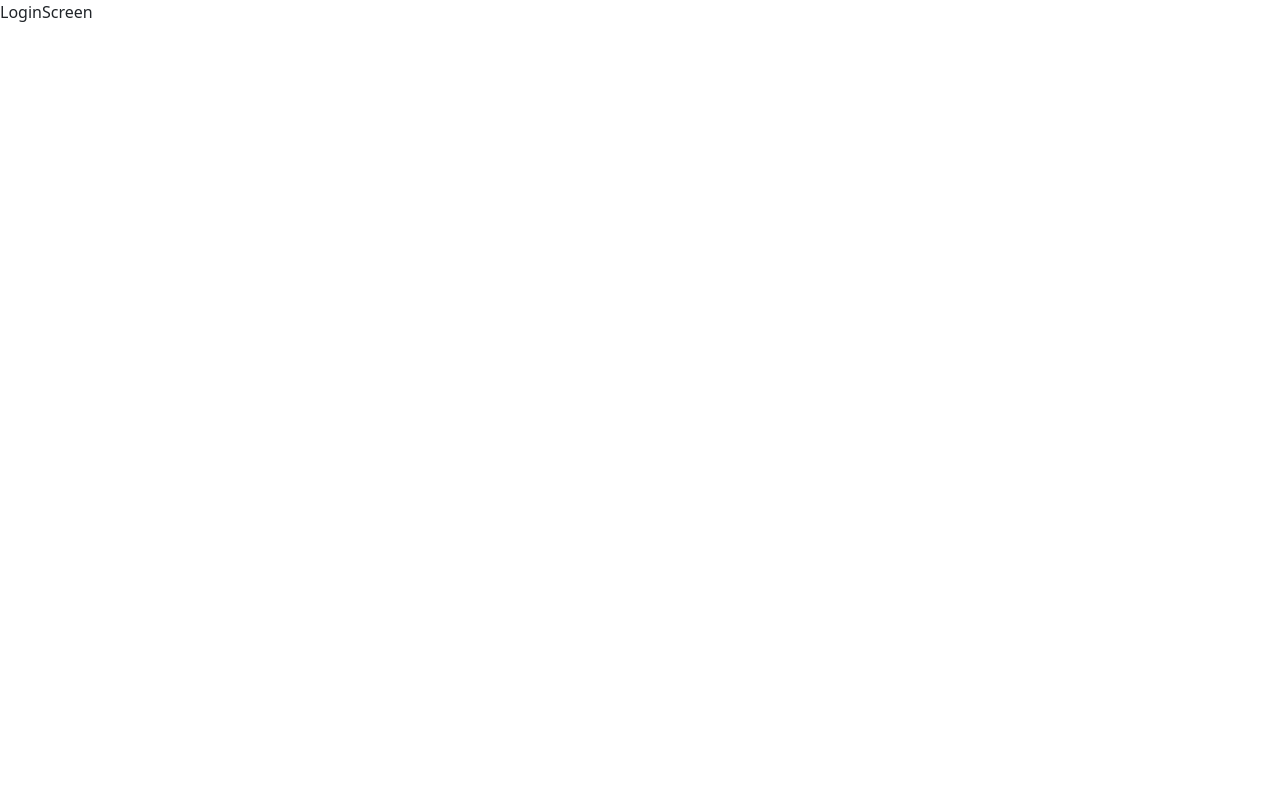
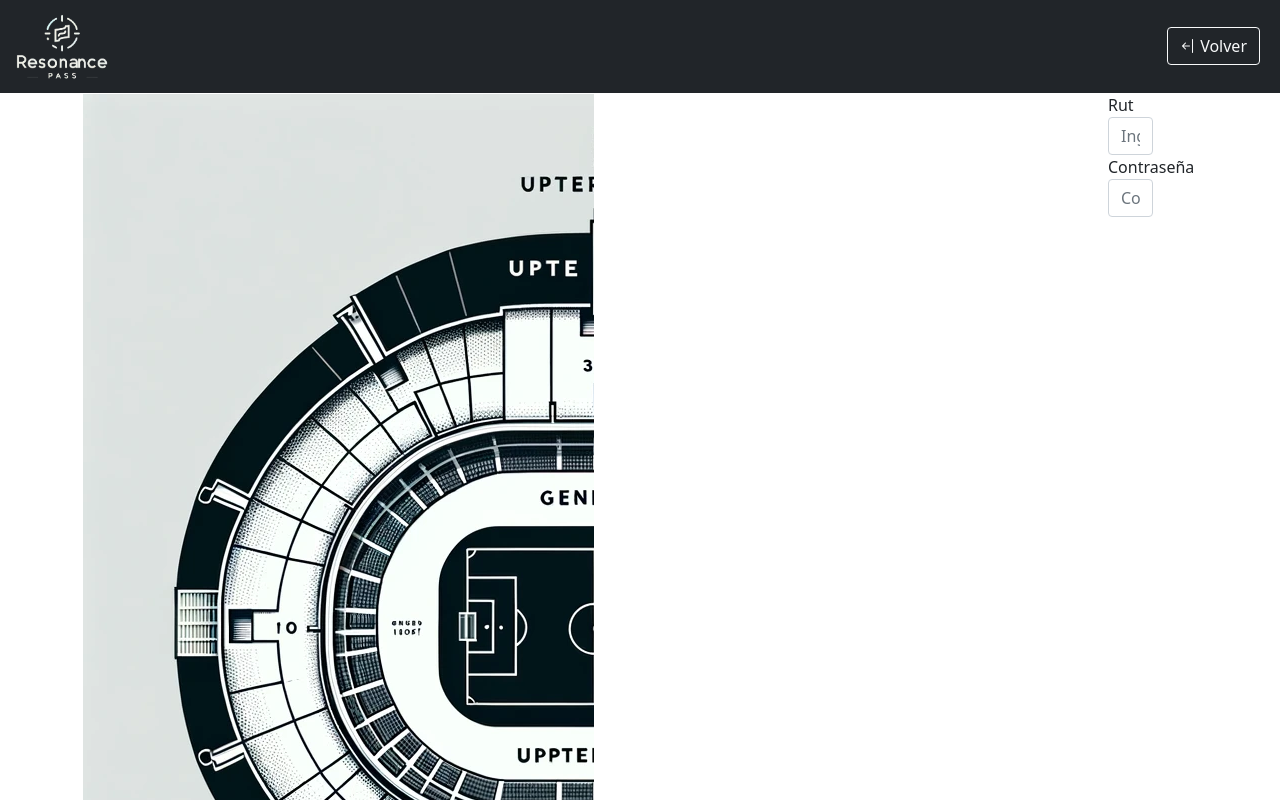
Before and after one commit to ricardoth/ResonancePass, a React (Vite) app: page /login in a window 1280 px wide. Shown: the top 800 px of the page. Built offline with nearby package versions, Linux system fonts and the light colour scheme.

Commit message:
Avance Shop Ticket y Login

```diff
--- a/src/presentation/components/navbar/Navbar.tsx
+++ b/src/presentation/components/navbar/Navbar.tsx
@@ -1,4 +1,3 @@
-// import { Link } from 'react-router-dom';
 import { Link } from 'react-router-dom';
 import resonanceImg from '../../../assets/images/resonancePassBGWhite.png';
 import { Searchbar } from '../searchBar/Searchbar';
--- /dev/null
+++ b/src/presentation/pages/buys/ShopTicket.css
@@ -0,0 +1,17 @@
+.shop-ticket-container {
+    display: flex;
+    justify-content: center;
+    align-items: center;
+    background-color: #F2F2F2;
+}
+
+.info-evento-container {
+    margin: 10px;
+    border: 1px solid #000;
+    background-color: white;
+    width: 100%;
+}
+
+.info-evento-box {
+    padding: 20px;
+}
--- /dev/null
+++ b/src/presentation/pages/buys/ShopTicket.tsx
@@ -0,0 +1,45 @@
+import { useLocation } from "react-router-dom"
+import { useEffect } from 'react';
+import './ShopTicket.css';
+import { NavbarEvent } from "../../components/navbar/NavBarEvent";
+import { Evento } from "../../../domain/entities/Evento";
+import { formatDateLocaleString, getHourEvent } from "../../../utils/formatDateOption";
+
+export const ShopTicket = () => {
+    const location = useLocation();
+    const eventState: Evento = location.state?.eventDetails;
+
+    useEffect(() => {
+        console.log(location)
+    }, []);
+
+
+    return (
+        <>
+            <NavbarEvent />
+            <section className="shop-ticket-container">
+                <article className="info-evento-container">
+                    <div className="row info-evento-box">
+                        <h4><strong>Tu Compra</strong></h4>
+                        <div className="col-lg-4">
+                            <h6><strong>Evento</strong></h6>
+
+                            <p>{eventState.nombreEvento}</p>
+                        </div>
+
+                        <div className="col-lg-4">
+                            <h6><strong>Lugar</strong></h6>
+                            <p>{eventState.lugar?.nombreLugar} {eventState.lugar?.numeracion}</p>
+                        </div>
+
+                        <div className="col-lg-4">
+                            <h6><strong>Fecha</strong></h6>
+                            <p><i className="bi bi-calendar3"></i> {formatDateLocaleString(eventState.fecha)} - {getHourEvent(eventState.fecha)} Hrs.</p>
+                        </div>
+                    </div>
+                </article>
+            </section>
+        </>
+
+    )
+}
--- a/src/presentation/pages/event/EventGetTicket.tsx
+++ b/src/presentation/pages/event/EventGetTicket.tsx
@@ -1,17 +1,22 @@
+import { useNavigate } from 'react-router-dom';
 import { EventoProps } from '../../../domain/interfaces/interfaceProps/IEventoProps';
 import './EventGetTicket.css';
+import { Evento } from '../../../domain/entities/Evento';
 
 export const EventGetTicket: React.FC<EventoProps> = ({evento}) => {
+    const navigate = useNavigate();
 
-    const handleGetTicket = () => {
-        console.log("Quiero mi ticket")
+    const handleGetTicket = (eventDetails: Evento) => {
+        navigate('/login',{
+            state: { eventDetails }
+        });
     }
 
     return (
         <center className="center-info-event">
             <div>
                 <h3 className='text-white'>Obtén tu ticket para ver {evento.nombreEvento} en {evento.lugar?.nombreLugar}</h3>
-                <button className='btn btn-outline-light btn-lg' onClick={handleGetTicket}><i className="bi bi-ticket-detailed-fill"></i> COMPRAR TICKET </button>
+                <button className='btn btn-outline-light btn-lg' onClick={() => handleGetTicket(evento)}><i className="bi bi-ticket-detailed-fill"></i> COMPRAR TICKET </button>
             </div>
         </center>
     )
--- a/src/presentation/pages/layoutEvents/LayoutEvent.tsx
+++ b/src/presentation/pages/layoutEvents/LayoutEvent.tsx
@@ -16,9 +16,11 @@ const passBasicAuth = basicAuth.password;
 export const LayoutEvent = () => {
     const navigate = useNavigate();
     const [ eventos, setEventos] = useState([]);
+    const [ loading, setLoading ] = useState(false);
 
     const fetchEventos = async () => {
         try {
+            setLoading(true);
             let response = await axios.get(URL_GET_EVENTOS, {
                 headers: {
                     Authorization: `Basic ${Buffer.from(`${userBasicAuth}:${passBasicAuth}`).toString('base64')}`,
@@ -28,8 +30,10 @@ export const LayoutEvent = () => {
             let datos = data;
             let eventosActivos = datos.filter((ev: Evento) => ev.activo === true);
             setEventos(eventosActivos);
+            setLoading(false);
         } catch (error) {
             console.log(error);
+            setLoading(false);
         }
     }
 
@@ -64,8 +68,9 @@ export const LayoutEvent = () => {
             </div>
             <br/>
             {
-                <Footer/>
-
+                !loading && (
+                    <Footer/>
+                )
             }
         </>
 
--- /dev/null
+++ b/src/presentation/pages/login/LoginScreen.css
@@ -0,0 +1,30 @@
+.left-login {
+    position: relative;
+    overflow: hidden;
+    width: 50%;
+}
+
+.right-login {
+    position: relative;
+    z-index: 5;
+}
+
+.container-image {
+    position: absolute;
+    width: 50%;
+    background-color: #000;
+    overflow: hidden;
+}
+
+.wrap {
+    overflow: hidden;
+    width: 100%;
+    height: 100vh;
+    z-index: 10;
+}
+
+.p1 {
+    position: absolute;
+    background-position: center center;
+    background-size: cover;
+}
--- a/src/presentation/pages/login/LoginScreen.tsx
+++ b/src/presentation/pages/login/LoginScreen.tsx
@@ -1,6 +1,55 @@
+import image from '../../../assets/images/stadium.png';
+import { NavbarEvent } from '../../components/navbar/NavBarEvent';
+
 
 export const LoginScreen = () => {
     return (
-        <div>LoginScreen</div>
+        <>
+            <NavbarEvent />
+            <div className="container">
+
+                    <div className="grid-login d-flex flex-column flex-md-row">
+
+                        <div className='left-login w-sm-50'>
+                            <div className='container-image'>
+                                <section id='wrap'>
+                                    <div className='p1'>
+
+                                    </div>
+                                    <img src={image}/>
+
+                                </section>
+
+                            </div>
+                        </div>
+
+
+                        <div className='right-login w-100 w-sm-50 d-none d-sm-block'>
+                            <form>
+                                <div className="col-lg-6">
+                                    <label>Rut</label>
+                                    <input
+                                        type="text"
+                                        placeholder="Ingresa Rut"
+                                        className="form-control"
+                                    />
+
+                                </div>
+
+                                <div className="col-lg-6">
+                                    <label>Contraseña</label>
+                                    <input
+                                        type="password"
+                                        placeholder="Contraseña"
+                                        className="form-control"
+                                    />
+
+                                </div>
+                            </form>
+                        </div>
+                    </div>
+
+            </div>
+        </>
     )
 }
--- a/src/presentation/routes/AppRouter.tsx
+++ b/src/presentation/routes/AppRouter.tsx
@@ -3,6 +3,7 @@ import { PublicRoute } from "./PublicRoute"
 import { LoginScreen } from "../pages/login/LoginScreen"
 import { HomeRoutes } from "./HomeRoutes"
 import { EventScreen } from "../pages/event/EventScreen"
+import { ShopTicket } from "../pages/buys/ShopTicket"
 
 export const AppRouter = () => {
     return (
@@ -26,7 +27,6 @@ export const AppRouter = () => {
                     }
                 />
 
-
                 <Route
                     path="/eventScreen"
                     element={
@@ -35,6 +35,15 @@ export const AppRouter = () => {
                         </PublicRoute>
                     }
                 />
+
+                <Route
+                    path="/carro"
+                    element={
+                        <PublicRoute>
+                            <ShopTicket />
+                        </PublicRoute>
+                    }
+                />
             </Routes>
         </BrowserRouter>
     )
```
